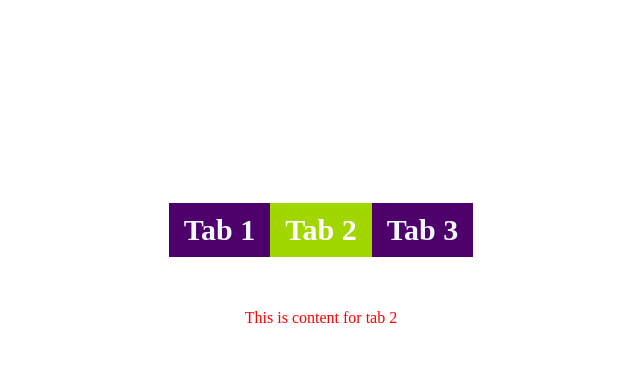
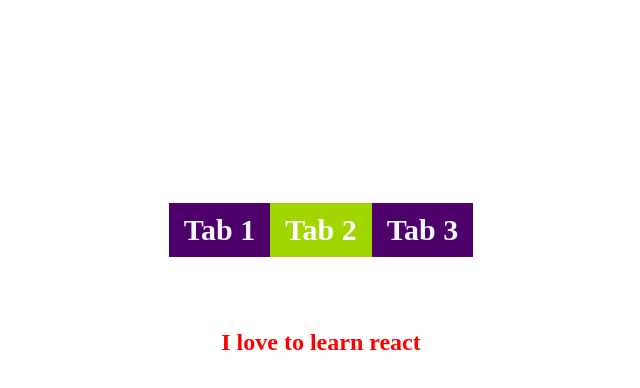
Before and after one commit to SadiaSultana009/React-projects-, a React (Vite) app: page / in a window 1280 px wide. Both pictures are taken after a click on the element "Tab 2". Shown: the top 388 px of the page, without its empty margins (335-975 px from the left). Built offline with nearby package versions, Linux system fonts and the light colour scheme.

Commit message:
added dynamic content for each tab

```diff
--- a/src/Components/custom-tab/tab-test.jsx
+++ b/src/Components/custom-tab/tab-test.jsx
@@ -1,23 +1,29 @@
 import Tabs from "./tabs";
 import "./tabs.css";
 
-function RandomComponent() {
-    return <h1>Some Random Content</h1>;
+function RandomComponent({ tab }) {
+    if (tab === 1) {
+        return <h1>Hey there it's me !</h1>;
+    } else if (tab === 2) {
+        return <h2>I love to learn react</h2>;
+    } else {
+        return <h3>Welcome to my learning page</h3>;
+    }
 }
 
 export default function TabTest() {
     const tabs = [
         {
             label: "Tab 1",
-            content: <div>This is content for tab 1</div>,
+            content: <RandomComponent tab={1} />,
         },
         {
             label: "Tab 2",
-            content: <div>This is content for tab 2</div>,
+            content: <RandomComponent tab={2} />,
         },
         {
             label: "Tab 3",
-            content: <RandomComponent />,
+            content: <RandomComponent tab={3} />,
         },
     ];
 
```
